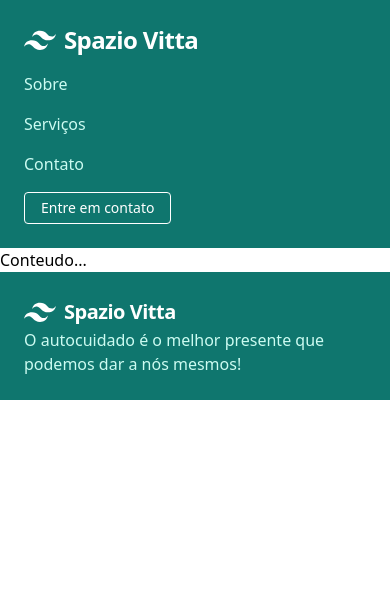
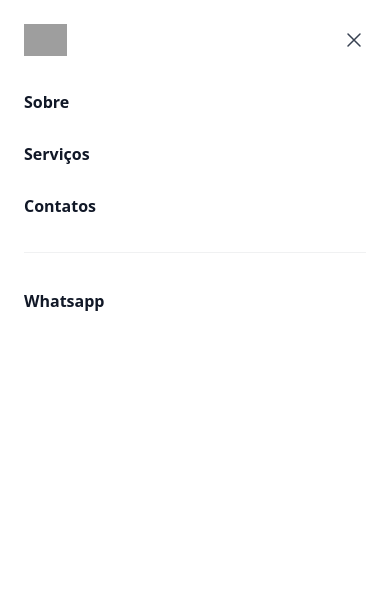
Before and after one commit to AAndreazza/first-site-project, a Gatsby site: page / in a window 390 px wide. Shown: the top 597 px of the page. Built offline with nearby package versions, Linux system fonts and the light colour scheme; Gatsby itself is replaced by a stand-in of ours; grey boxes are pictures that could not be loaded.

Commit message:
alterando header

```diff
--- a/src/components/Footer/index.js
+++ b/src/components/Footer/index.js
@@ -3,7 +3,7 @@ import { Link } from 'gatsby'
 
 const Footer = () => {
     return(
-        <nav className='flex-wrap bg-teal-700 p-6'>
+        <nav className='flex-wrap bg-teal-800 p-6'>
         <div className='flex items-center flex-shrink-0 text-white mr-6'>
             <svg className='fill-current h-8 w-8 mr-2' width='54' height='54' viewBox='0 0 54 54' xmlns='http://www.w3.org/2000/svg'><path d='M13.5 22.1c1.8-7.2 6.3-10.8 13.5-10.8 10.8 0 12.15 8.1 17.55 9.45 3.6.9 6.75-.45 9.45-4.05-1.8 7.2-6.3 10.8-13.5 10.8-10.8 0-12.15-8.1-17.55-9.45-3.6-.9-6.75.45-9.45 4.05zM0 38.3c1.8-7.2 6.3-10.8 13.5-10.8 10.8 0 12.15 8.1 17.55 9.45 3.6.9 6.75-.45 9.45-4.05-1.8 7.2-6.3 10.8-13.5 10.8-10.8 0-12.15-8.1-17.55-9.45-3.6-.9-6.75.45-9.45 4.05z'/></svg>
             <Link to='/'><span className='font-semibold text-xl tracking-tight'>Spazio Vitta</span></Link>
--- a/src/components/header/index.js
+++ b/src/components/header/index.js
@@ -1,30 +1,84 @@
 import React from 'react'
 import { Link } from 'gatsby'
+import fotoPerfil from '../../images/fotoPerfil.jpg'
 
 const Header = () => {
     return (
-        <nav className='flex items-center justify-between flex-wrap bg-teal-700 p-6'>
-        <div className='flex items-center flex-shrink-0 text-white mr-6'>
-            <svg className='fill-current h-8 w-8 mr-2' width='54' height='54' viewBox='0 0 54 54' xmlns='http://www.w3.org/2000/svg'><path d='M13.5 22.1c1.8-7.2 6.3-10.8 13.5-10.8 10.8 0 12.15 8.1 17.55 9.45 3.6.9 6.75-.45 9.45-4.05-1.8 7.2-6.3 10.8-13.5 10.8-10.8 0-12.15-8.1-17.55-9.45-3.6-.9-6.75.45-9.45 4.05zM0 38.3c1.8-7.2 6.3-10.8 13.5-10.8 10.8 0 12.15 8.1 17.55 9.45 3.6.9 6.75-.45 9.45-4.05-1.8 7.2-6.3 10.8-13.5 10.8-10.8 0-12.15-8.1-17.55-9.45-3.6-.9-6.75.45-9.45 4.05z'/></svg>
-            <Link to='/'><span className='font-semibold text-2xl tracking-tight'>Spazio Vitta</span></Link>
+        <div className='bg-white'>
+        <header className='absolute inset-x-0 top-0 z-50'>
+            <nav className='mx-auto flex max-w-7xl items-center justify-between p-6 lg:px-8' aria-label='Global'>
+            <div className='flex lg:flex-1'>
+                <Link to='#' className='-m-1.5 p-1.5'>
+                <span className='sr-only'>Spazio Vitta</span>
+                <img className='h-8 w-auto' src='https://tailwindui.com/img/logos/mark.svg?color=indigo&shade=600' alt=''/>
+                </Link>
+            </div>
+            <div className='flex lg:hidden'>
+                <button type='button' className='-m-2.5 inline-flex items-center justify-center rounded-md p-2.5 text-gray-700'>
+                <span className='sr-only'>Menu</span>
+                <svg className='h-6 w-6' fill='none' viewBox='0 0 24 24' stroke-width='1.5' stroke='currentColor' aria-hidden='true'>
+                    <path stroke-linecap='round' stroke-linejoin='round' d='M3.75 6.75h16.5M3.75 12h16.5m-16.5 5.25h16.5' />
+                </svg>
+                </button>
+            </div>
+            <div className='hidden lg:flex lg:gap-x-12'>
+                <Link to='#' className='text-base font-semibold leading-6 text-gray-900'>Sobre</Link>
+                <Link to='#' className='text-base font-semibold leading-6 text-gray-900'>Serviços</Link>
+                <Link to='#' className='text-base font-semibold leading-6 text-gray-900'>Contatos</Link>
+            </div>
+            <div className='hidden lg:flex lg:flex-1 lg:justify-end'>
+                <Link to='#' className='text-sm font-semibold leading-6 text-gray-900'>Whatsapp<span aria-hidden='true'>&rarr;</span></Link>
+            </div>
+            </nav>
+            <div className='lg:hidden' role='dialog' aria-modal='true'>
+            <div className='fixed inset-0 z-50'></div>
+            <div className='fixed inset-y-0 right-0 z-50 w-full overflow-y-auto bg-white px-6 py-6 sm:max-w-sm sm:ring-1 sm:ring-gray-900/10'>
+                <div className='flex items-center justify-between'>
+                <Link to='#' className='-m-1.5 p-1.5'>
+                    <span className='sr-only'>Spazio Vitta</span>
+                    <img className='h-8 w-auto' src='https://tailwindui.com/img/logos/mark.svg?color=indigo&shade=600' alt=''/>
+                </Link>
+                <button type='button' className='-m-2.5 rounded-md p-2.5 text-gray-700'>
+                    <span className='sr-only'>Close menu</span>
+                    <svg className='h-6 w-6' fill='none' viewBox='0 0 24 24' stroke-width='1.5' stroke='currentColor' aria-hidden='true'>
+                    <path stroke-linecap='round' stroke-linejoin='round' d='M6 18L18 6M6 6l12 12' />
+                    </svg>
+                </button>
+                </div>
+                <div className='mt-6 flow-root'>
+                <div className='-my-6 divide-y divide-gray-500/10'>
+                    <div className='space-y-2 py-6'>
+                    <Link to='#' className='-mx-3 block rounded-lg px-3 py-2 text-base font-semibold leading-7 text-gray-900 hover:bg-gray-50'>Sobre</Link>
+                    <Link to='#' className='-mx-3 block rounded-lg px-3 py-2 text-base font-semibold leading-7 text-gray-900 hover:bg-gray-50'>Serviços</Link>
+                    <Link to='#' className='-mx-3 block rounded-lg px-3 py-2 text-base font-semibold leading-7 text-gray-900 hover:bg-gray-50'>Contatos</Link>
+                    </div>
+                    <div className='py-6'>
+                    <Link to='#' className='-mx-3 block rounded-lg px-3 py-2.5 text-base font-semibold leading-7 text-gray-900 hover:bg-gray-50'>Whatsapp</Link>
+                    </div>
+                </div>
+                </div>
+            </div>
+            </div>
+        </header>
+        <div className='relative isolate overflow-hidden bg-gradient-to-b from-indigo-100/20 pt-14'>
+            <div className='absolute inset-y-0 right-1/2 -z-10 -mr-96 w-[200%] origin-top-right skew-x-[-30deg] bg-white shadow-xl shadow-indigo-600/10 ring-1 ring-indigo-50 sm:-mr-80 lg:-mr-96' aria-hidden='true'></div>
+            <div className='mx-auto max-w-7xl px-6 py-32 sm:py-40 lg:px-8'>
+            <div className='mx-auto max-w-2xl lg:mx-0 lg:grid lg:max-w-none lg:grid-cols-2 lg:gap-x-16 lg:gap-y-6 xl:grid-cols-1 xl:grid-rows-1 xl:gap-x-8'>
+                <h1 className='max-w-2xl text-4xl font-bold tracking-tight text-gray-900 sm:text-6xl lg:col-span-2 xl:col-auto'>Seja gentil com seu corpo e sua mente!</h1>
+                <div className='mt-6 max-w-xl lg:mt-0 xl:col-end-1 xl:row-start-1'>
+                <p className='text-lg leading-8 text-gray-600'>Quando você é gentil com seu corpo e mente, abre espaço para o crescimento pessoal e a felicidade, aumenta sua autoestima, melhorando sua relação consigo mesmo e com os outros.</p>
+                <p className='text-lg leading-8 text-gray-600'>Permita-se falhar, aprender e evoluir.</p>
+                <div className='mt-10 flex items-center gap-x-6'>
+                <Link to='#' className='rounded-md bg-teal-700 px-3.5 py-2.5 text-sm font-semibold text-white shadow-sm hover:bg-teal-600 focus-visible:outline focus-visible:outline-2 focus-visible:outline-offset-2 focus-visible:outline-indigo-600'>Saiba mais</Link>
+                </div>
+                </div>
+                <img src={fotoPerfil} alt='' className='mt-10 aspect-[6/5] w-full max-w-lg rounded-2xl object-cover sm:mt-16 lg:mt-0 lg:max-w-none xl:row-span-2 xl:row-end-2 xl:mt-36'/>
+            </div>
+            </div>
+            <div className='absolute inset-x-0 bottom-0 -z-10 h-24 bg-gradient-to-t from-white sm:h-32'></div>
         </div>
-        <div className='w-full block flex-grow lg:flex lg:items-center lg:w-auto'>
-            <div className='text-base lg:flex-grow'>
-            <Link to='#sobre' className='block mt-4 lg:inline-block lg:mt-0 text-teal-100 hover:text-white mr-4'>
-                Sobre
-            </Link>
-            <Link to='#servicos' className='block mt-4 lg:inline-block lg:mt-0 text-teal-100 hover:text-white mr-4'>
-                Serviços
-            </Link>
-            <Link to='#contatos' className='block mt-4 lg:inline-block lg:mt-0 text-teal-100 hover:text-white'>
-                Contato
-            </Link>
-            </div>
-            <div>
-            <Link to='#whatsapp' className='inline-block text-sm px-4 py-2 leading-none border rounded text-white border-white hover:border-transparent hover:text-teal-700 hover:bg-teal-100 mt-4 lg:mt-0'>Entre em contato</Link>
-            </div>
         </div>
-        </nav>
+
     )
 }
 
```
Also changed, not shown: 1 other file.
